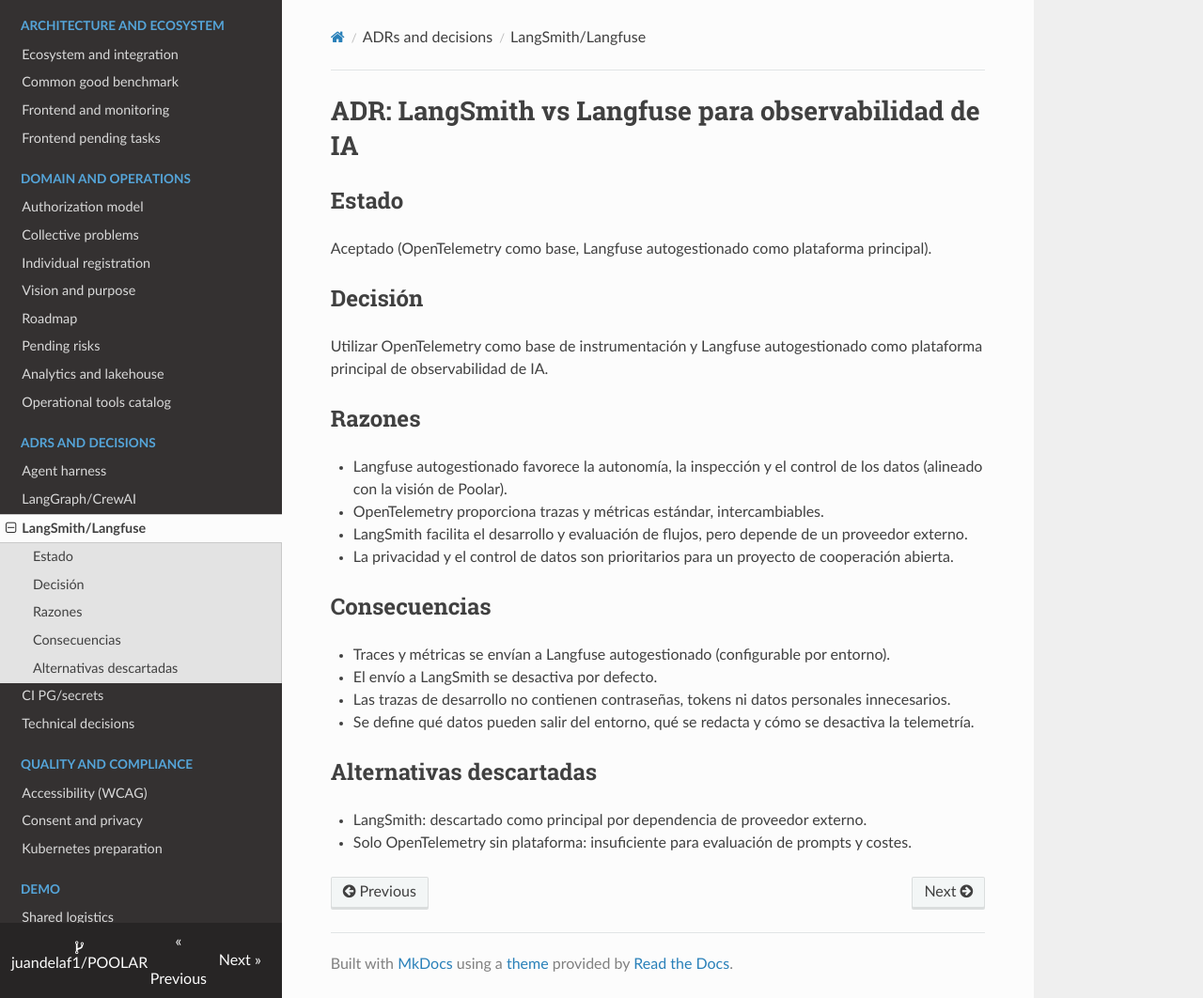
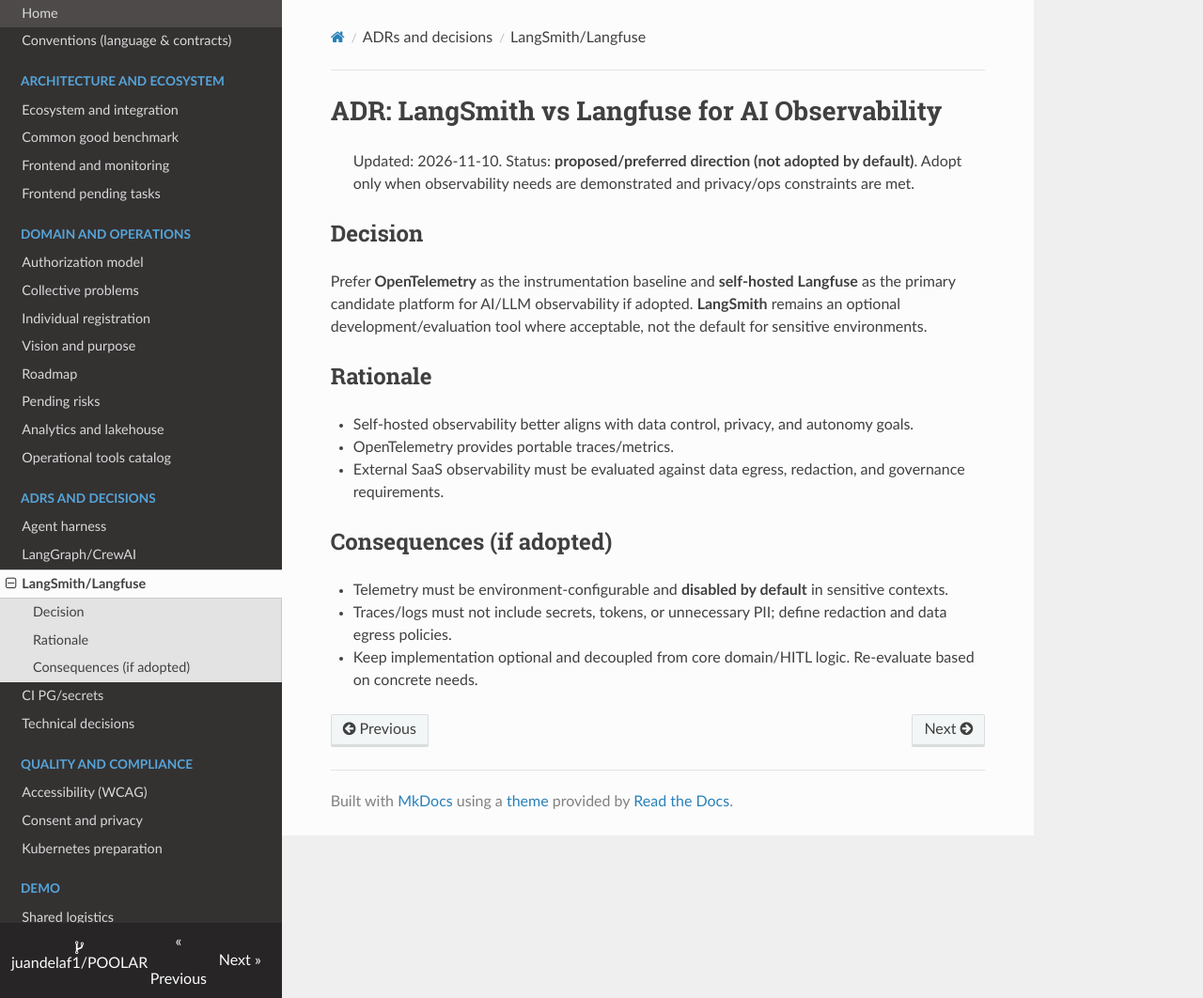
Before and after one commit to juandelaf1/POOLAR, an MkDocs documentation site: the page built from docs/adr_langsmith_langfuse.md, in a window 1280 px wide and 1062 px high. Shown: the whole window at 94% size. Built offline with MkDocs 1.6.1, drawn with Linux system fonts in a browser that asks for light colours; nearby versions of some CDN libraries.

Commit message:
docs: translate CI PG and orchestration/observability ADRs to English

```diff
--- a/docs/adr_langgraph_crewai.md
+++ b/docs/adr_langgraph_crewai.md
@@ -1,23 +1,19 @@
 # ADR: LangGraph vs CrewAI
 
-## Estado
-Aceptado (LangGraph como primera opción, CrewAI como alternativa a evaluar).
+> Updated: 2026-11-10. Status: **proposed/preferred direction (not adopted by default)**. External orchestrators are evaluated only when a demonstrated need exists.
 
-## Decisión
-Utilizar LangGraph como orquestador principal para flujos de agentes. Mantener CrewAI como alternativa a evaluar únicamente si un requisito concreto no se resuelve con LangGraph.
+## Decision
 
-## Razones
-- LangGraph proporciona estado persistente, recuperación después de fallos, ejecución de varios pasos y aprobaciones humanas (checkpoints).
-- Poolar necesita estado, pasos deterministas, checkpoints y puntos explícitos de revisión humana.
-- CrewAI es útil para equipos de agentes, pero no sustituye las herramientas operativas del dominio.
-- La lógica de dominio, los contratos de herramientas y las pruebas deben ser independientes del framework.
+Prefer **LangGraph** as the primary candidate for durable agent workflow orchestration if/when needed. Keep **CrewAI** as an alternative to evaluate only for specific requirements not well served by LangGraph. No mandatory adoption in current Phase 0.
 
-## Consecuencias
-- Los flujos de LangGraph se implementarán como módulos separados (no en el núcleo de dominio).
-- El estado de LangGraph no es la autoridad definitiva sobre las entidades de Poolar Core.
-- La autorización se verifica de nuevo en cada operación del dominio.
-- Reevaluar CrewAI solo si un requisito específico no se resuelve con LangGraph.
+## Rationale
 
-## Alternativas descartadas
-- CrewAI: descartado para la primera iteración por redundancia con LangGraph y mayor complejidad de agentes.
-- Framework propio: descartado por complejidad y falta de soporte de persistencia.
+- LangGraph can support persistent state, checkpoints, multi-step flows, and human review points.
+- POOLAR requires deterministic steps, explicit HITL/governance, and re-validation of authorization at domain operations.
+- Domain logic, tool contracts, and tests must remain framework-independent; POOLAR governance remains authoritative.
+
+## Consequences
+
+- Any orchestration integration must live outside/around the core domain and must not bypass HITL, scoping, or audit controls.
+- Framework state is not the source of truth for POOLAR core entities.
+- Re-evaluate alternatives only against concrete, evidenced needs.
--- a/docs/adr_langsmith_langfuse.md
+++ b/docs/adr_langsmith_langfuse.md
@@ -1,23 +1,19 @@
-# ADR: LangSmith vs Langfuse para observabilidad de IA
+# ADR: LangSmith vs Langfuse for AI Observability
 
-## Estado
-Aceptado (OpenTelemetry como base, Langfuse autogestionado como plataforma principal).
+> Updated: 2026-11-10. Status: **proposed/preferred direction (not adopted by default)**. Adopt only when observability needs are demonstrated and privacy/ops constraints are met.
 
-## Decisión
-Utilizar OpenTelemetry como base de instrumentación y Langfuse autogestionado como plataforma principal de observabilidad de IA.
+## Decision
 
-## Razones
-- Langfuse autogestionado favorece la autonomía, la inspección y el control de los datos (alineado con la visión de Poolar).
-- OpenTelemetry proporciona trazas y métricas estándar, intercambiables.
-- LangSmith facilita el desarrollo y evaluación de flujos, pero depende de un proveedor externo.
-- La privacidad y el control de datos son prioritarios para un proyecto de cooperación abierta.
+Prefer **OpenTelemetry** as the instrumentation baseline and **self-hosted Langfuse** as the primary candidate platform for AI/LLM observability if adopted. **LangSmith** remains an optional development/evaluation tool where acceptable, not the default for sensitive environments.
 
-## Consecuencias
-- Traces y métricas se envían a Langfuse autogestionado (configurable por entorno).
-- El envío a LangSmith se desactiva por defecto.
-- Las trazas de desarrollo no contienen contraseñas, tokens ni datos personales innecesarios.
-- Se define qué datos pueden salir del entorno, qué se redacta y cómo se desactiva la telemetría.
+## Rationale
 
-## Alternativas descartadas
-- LangSmith: descartado como principal por dependencia de proveedor externo.
-- Solo OpenTelemetry sin plataforma: insuficiente para evaluación de prompts y costes.
+- Self-hosted observability better aligns with data control, privacy, and autonomy goals.
+- OpenTelemetry provides portable traces/metrics.
+- External SaaS observability must be evaluated against data egress, redaction, and governance requirements.
+
+## Consequences (if adopted)
+
+- Telemetry must be environment-configurable and **disabled by default** in sensitive contexts.
+- Traces/logs must not include secrets, tokens, or unnecessary PII; define redaction and data egress policies.
+- Keep implementation optional and decoupled from core domain/HITL logic. Re-evaluate based on concrete needs.
```
Also changed, not shown: docs/CI_PG_SECRETS.md (+11 -9 lines).
